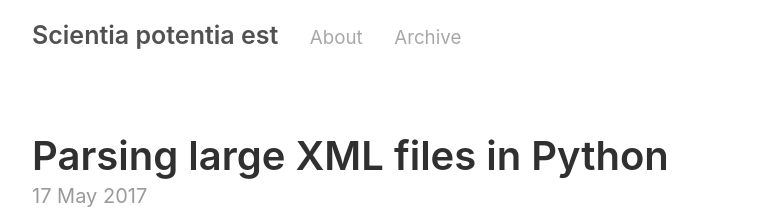
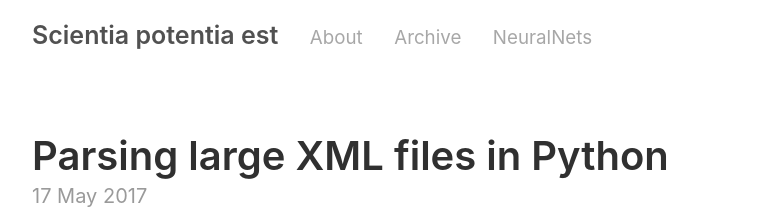
Before and after one commit to lautel/lautel.github.io, a Jekyll site: the page built from index.html, in a window 1280 px wide and 900 px high. Shown: the top 220 px of the window, without its empty margins (258-1018 px from the left). Built offline with Jekyll 4.4.1, drawn with Linux system fonts in a browser that asks for light colours; the list of posts is cut into pages by our own code.

Commit message:
Add NeuralNets

```diff
--- a/_config.yml
+++ b/_config.yml
@@ -28,6 +28,7 @@ github:
 pages_list:
   About: "/blog/about/"
   Archive: "/blog/archive/"
+  NeuralNets: "/blog/neuralnets/"
 
 # Gems
 gems:
```
